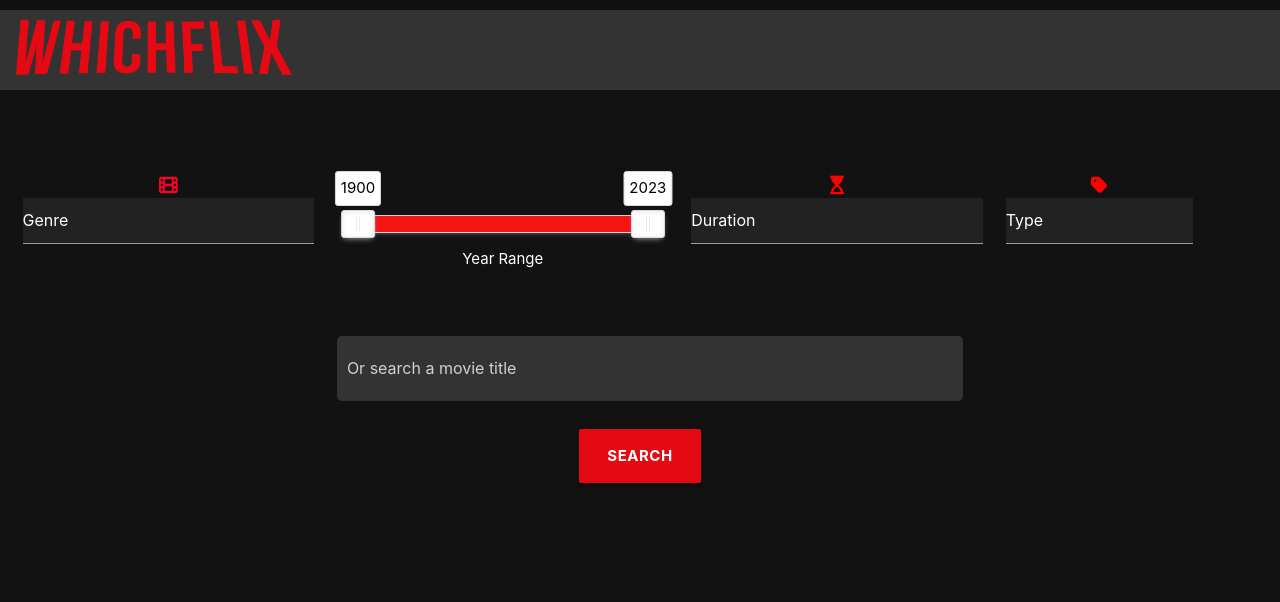
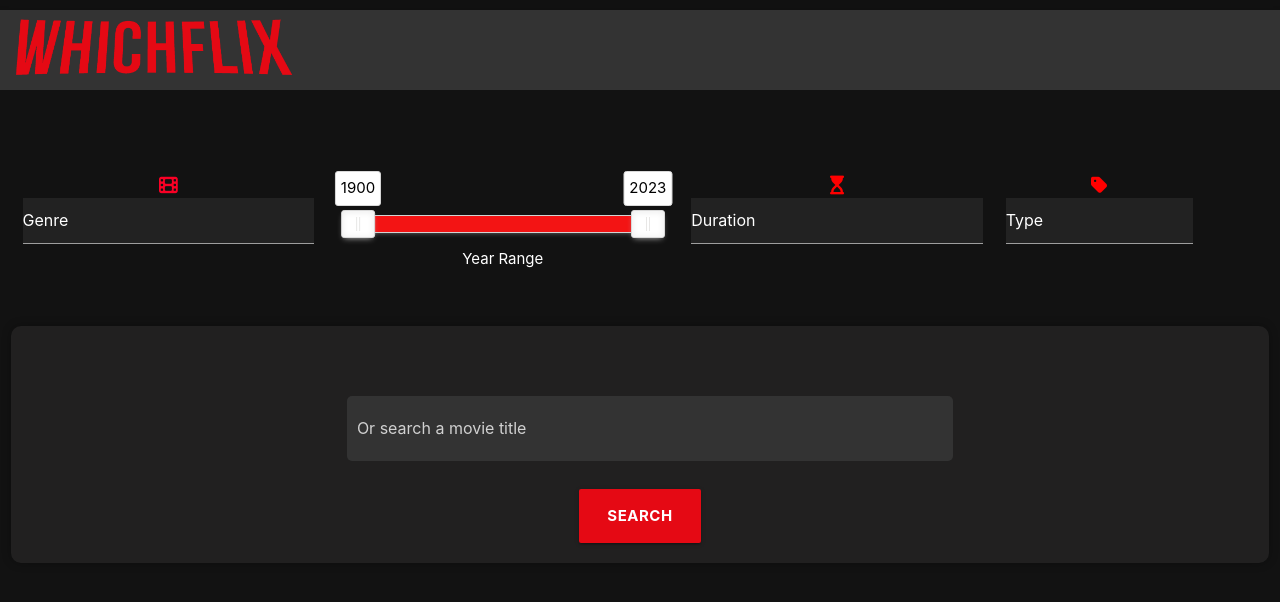
Before and after one commit to tayskully/whichflix, a plain HTML site: page index.html in a window 1280 px wide. Drawn offline with nearby package versions, Linux system fonts and the light colour scheme.

Commit message:
adds aesthetic changes to css and html - makes it more legible

```diff
--- a/assets/css/style.css
+++ b/assets/css/style.css
@@ -158,4 +158,11 @@ main {
   margin-bottom: 20px;
 }
 
+.search-container {
+  background-color: #212020;
+  border-radius: 10px;
+  padding: 20px;
+  box-shadow: 0 0 10px rgba(0, 0, 0, 0.3);
+  margin-top: 40px;
+}
 /* Footer styles */
--- a/index.html
+++ b/index.html
@@ -108,6 +108,7 @@
         <div class="row">
           <div class="col s12">
             <!-- form -->
+            <div class="search-container">
             <form id="search-form">
               <div class="centered-search">
                 <div class="input-field search-input col s12 m8 l6">
```
